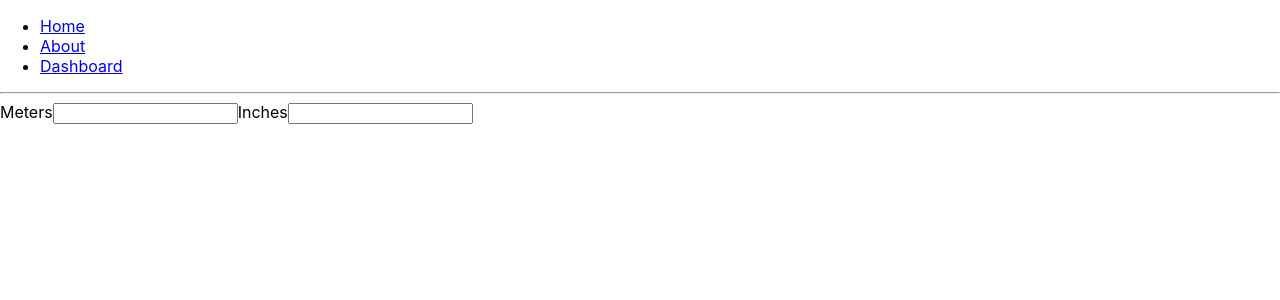
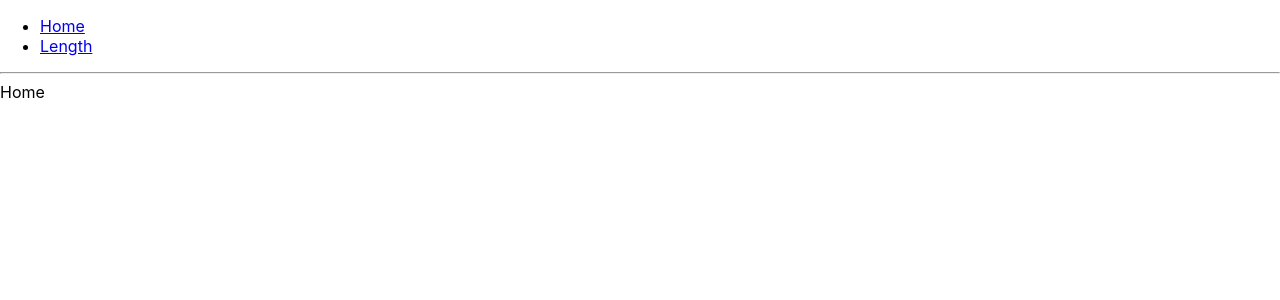
Before and after one commit to tg2648/unit-converter, a React (Create React App) app: page / in a window 1280 px wide. Shown: the top 300 px of the page. Built offline with nearby package versions, Linux system fonts and the light colour scheme.

Commit message:
Replace sample code

```diff
--- a/src/App.tsx
+++ b/src/App.tsx
@@ -3,16 +3,56 @@ import {
   BrowserRouter as Router, Link, Route, Switch
 } from "react-router-dom";
 
-// This site has 3 pages, all of which are rendered
-// dynamically in the browser (not server rendered).
-//
-// Although the page does not ever refresh, notice how
-// React Router keeps the URL up to date as you navigate
-// through the site. This preserves the browser history,
-// making sure things like the back button and bookmarks
-// work properly.
 
-export default function BasicExample() {
+type UnitDataType = {
+  unitId: string,
+  unitName: string,
+  conversionFactor: number,
+}
+
+type CategoryDataType = {
+  categoryId: string,
+  categoryName: string,
+  units: UnitDataType[]
+}
+
+const DATA: CategoryDataType[] = [
+  {
+    'categoryId': 'length',
+    'categoryName': 'Length',
+    'units': [
+      {
+        'unitId': 'meters',
+        'unitName': 'Meters',
+        'conversionFactor': 1
+      },
+      {
+        'unitId': 'centimeters',
+        'unitName': 'Centimeters',
+        'conversionFactor': 100
+      },
+      {
+        'unitId': 'inches',
+        'unitName': 'Inches',
+        'conversionFactor': 39.37
+      },
+    ]
+  }
+]
+
+/**
+ * Return conversion factor for a unitId
+ */
+const getConversionFactor = (unitId: string, units: UnitDataType[]): number => {
+  const unitData = units.find(element => element.unitId === unitId);
+  if (unitData) {
+    return unitData.conversionFactor;
+  } else {
+    return 0;
+  }
+}
+
+export default function App() {
   return (
     <Router basename={process.env.PUBLIC_URL}>
       <div>
@@ -20,87 +60,32 @@ export default function BasicExample() {
           <li>
             <Link to="/">Home</Link>
           </li>
-          <li>
-            <Link to="/about">About</Link>
-          </li>
-          <li>
-            <Link to="/dashboard">Dashboard</Link>
-          </li>
+          {DATA.map((categoryData, index) => {
+            return (
+              <li key={index}>
+                <Link to={'/' + categoryData.categoryId}>{categoryData.categoryName}</Link>
+              </li>
+            )
+          })}
         </ul>
 
         <hr />
 
-        {/*
-          A <Switch> looks through all its children <Route>
-          elements and renders the first one whose path
-          matches the current URL. Use a <Switch> any time
-          you have multiple routes, but you want only one
-          of them to render at a time
-        */}
         <Switch>
           <Route exact path="/">
-            <Area />
+            <div>Home</div>
           </Route>
-          <Route path="/about">
-            <About />
-          </Route>
-          <Route path="/dashboard">
-            <Dashboard />
-          </Route>
+          {DATA.map((categoryData, index) => {
+            return (
+              <Route key={index} path={'/' + categoryData.categoryId}>
+                <Category data={categoryData} />
+              </Route>
+            )
+          })}
         </Switch>
       </div>
     </Router>
-  );
-}
-
-// You can think of these components as "pages"
-// in your app.
-
-function Area() {
-  type ValueType = {
-    [index: string]: string,
-  }
-
-  const [values, setValues] = useState<ValueType>({ 'meters': '', 'inches': '' });
-
-  type ConversionType = {
-    [index: string]: number,
-  }
-
-  const conversionFactors: ConversionType = {
-    'meters': 1,
-    'inches': 39.37,
-  }
-
-  const handleChange = (id: 'meters' | 'inches', e: ChangeEvent<HTMLInputElement>) => {
-
-    let newValues: ValueType = {
-      'meters': '',
-      'inches': '',
-    }
-
-    if (e.target.value) {
-      const commonValue = 1 / conversionFactors[id] * Number.parseInt(e.target.value);
-      // console.log('commonValue', commonValue);
-
-      for (const unit in newValues) {
-        if (unit === id) {
-          newValues[unit] = e.target.value;
-        } else {
-          newValues[unit] = Number(commonValue * conversionFactors[unit]).toFixed(2).toString();
-        }
-      }
-    }
-
-    setValues(newValues);
-  }
-
-  return (
-    <>
-      <Input label="Meters" value={values.meters} id="meters" handleChange={(e: ChangeEvent<HTMLInputElement>) => handleChange('meters', e)} />
-      <Input label="Inches" value={values.inches} id="inches" handleChange={(e: ChangeEvent<HTMLInputElement>) => handleChange('inches', e)} />
-    </>
-  );
+  )
 }
 
 type InputPropsType = {
@@ -109,7 +94,6 @@ type InputPropsType = {
   id: string,
   handleChange: (e: ChangeEvent<HTMLInputElement>) => void
 }
-
 const Input: React.FC<InputPropsType> = (props) => {
 
   return (
@@ -120,18 +104,65 @@ const Input: React.FC<InputPropsType> = (props) => {
   )
 }
 
-function About() {
+
+type CategoryPropsType = {
+  data: CategoryDataType
+}
+const Category: React.FC<CategoryPropsType> = (props) => {
+
+  type StateValueType = {
+    [index: string]: string,
+  }
+  const initialValues: StateValueType = {}
+  props.data.units.forEach(unit => {
+    initialValues[unit.unitId] = ''
+  });
+
+  const [values, setValues] = useState(initialValues);
+
+  /**
+   * onChange event handler
+   * @param changedUnitId id of the changed unit
+   * @param e change event
+   */
+  const handleChange = (changedUnitId: string, e: ChangeEvent<HTMLInputElement>) => {
+    console.log('onChange in ', changedUnitId);
+
+    let newValues = {...initialValues};
+
+    if (e.target.value) {
+      const commonValue = 1 / getConversionFactor(changedUnitId, props.data.units) * Number.parseInt(e.target.value);
+
+      for (const unitId in newValues) {
+        if (unitId === changedUnitId) {
+          newValues[unitId] = e.target.value;
+        } else {
+          newValues[unitId] = Number(commonValue * getConversionFactor(unitId, props.data.units)).toFixed(2).toString();
+        }
+      }
+    }
+
+    setValues(newValues);
+  }
+
   return (
     <div>
-      <h2>About</h2>
+      {
+        props.data.units.map((unit, index) => {
+          return (
+            <div key={index}>
+              <Input
+                label={unit.unitName}
+                value={values[unit.unitId]}
+                id={unit.unitId}
+                handleChange={(e: ChangeEvent<HTMLInputElement>) => handleChange(unit.unitId, e)}
+              />
+              <br></br>
+            </div>
+          )
+        })
+      }
     </div>
-  );
+  )
+
 }
-
-function Dashboard() {
-  return (
-    <div>
-      <h2>Dashboard</h2>
-    </div>
-  );
-}
```
Also changed, not shown: src/index.tsx (+2 -9 lines).
